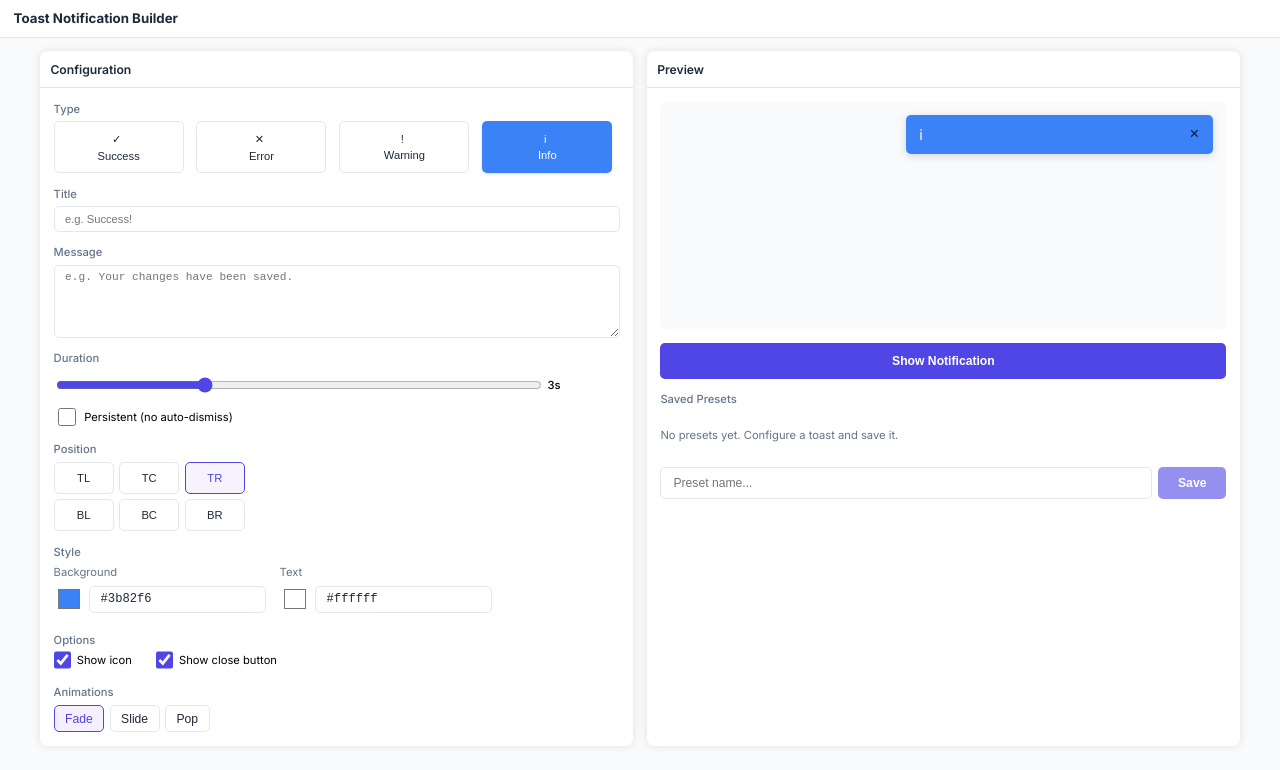
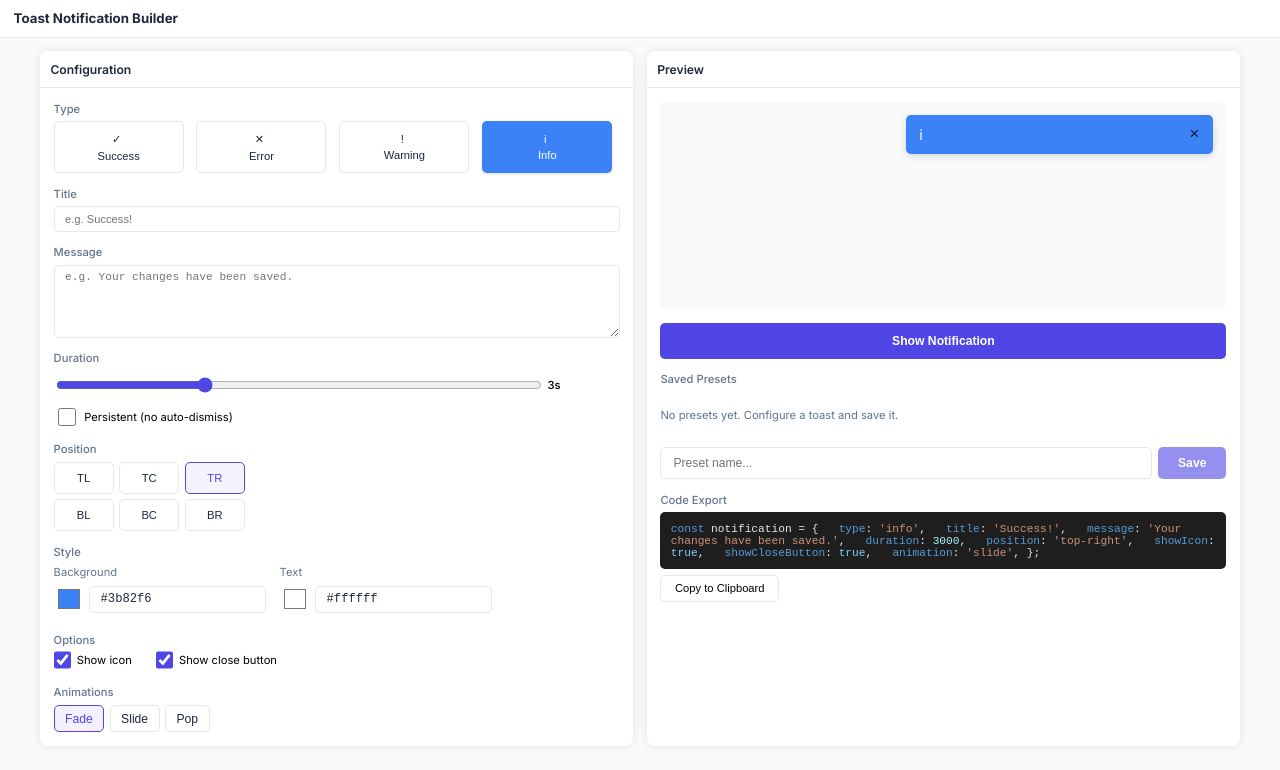
Before and after one commit to ozerenes/toast-notification-builder, a Vue app: page / in a window 1280 px wide. Shown: the top 770 px of the page. Built offline with nearby package versions, Linux system fonts and the light colour scheme.

Commit message:
feat: add code export and copy to builder preview

```diff
--- a/src/components/Builder/BuilderPresets.vue
+++ b/src/components/Builder/BuilderPresets.vue
@@ -129,7 +129,7 @@ function handleSave() {
   display: flex;
   flex-direction: column;
   gap: var(--space-2);
-  max-height: 170px;
+  max-height: 160px;
   overflow-y: auto;
 }
 
@@ -161,7 +161,7 @@ function handleSave() {
 }
 
 .builder-presets__name {
-  font-size: var(--font-size-sm);
+  font-size: var(--font-size-xs);
   font-weight: var(--font-weight-medium);
   color: var(--color-text, #1e293b);
 }
--- a/src/components/Builder/BuilderPreview.vue
+++ b/src/components/Builder/BuilderPreview.vue
@@ -1,13 +1,15 @@
 <script setup lang="ts">
+import { computed, ref } from 'vue'
 import ToastContainer from '@/components/ToastContainer.vue'
 import BuilderPresets from './BuilderPresets.vue'
 import type { ActiveNotification, Position } from '@/domain'
 import type { Preset } from '@/stores/preset.store'
 
-defineProps<{
+const props = defineProps<{
   notifications: ActiveNotification[]
   position: Position
   presets: Preset[]
+  exportCode: string
 }>()
 
 const emit = defineEmits<{
@@ -17,6 +19,49 @@ const emit = defineEmits<{
   loadPreset: [id: string]
   deletePreset: [id: string]
 }>()
+
+const copied = ref(false)
+
+const highlightedCode = computed(() => {
+  const code = props.exportCode
+
+  // Escape HTML
+  let html = code.replace(/&/g, '&amp;').replace(/</g, '&lt;').replace(/>/g, '&gt;')
+
+  // Keywords (const)
+  html = html.replace(/\b(const)\b/g, '<span class="builder-export__token--keyword">$1</span>')
+
+  // Property names (before :)
+  html = html.replace(
+    /(\btype|\btitle|\bmessage|\bduration|\bposition|\bshowIcon|\bshowCloseButton|\banimation)(?=\s*:)/g,
+    '<span class="builder-export__token--property">$1</span>'
+  )
+
+  // Strings ('...')
+  html = html.replace(/'([^']*)'/g, '<span class="builder-export__token--string">\'$1\'</span>')
+
+  // Booleans
+  html = html.replace(/\b(true|false)\b/g, '<span class="builder-export__token--boolean">$1</span>')
+
+  // Numbers
+  html = html.replace(/\b(\d+)\b/g, '<span class="builder-export__token--number">$1</span>')
+
+  return html
+})
+
+async function copyToClipboard() {
+  try {
+    if (typeof navigator !== 'undefined' && navigator.clipboard) {
+      await navigator.clipboard.writeText(props.exportCode)
+      copied.value = true
+      setTimeout(() => {
+        copied.value = false
+      }, 1500)
+    }
+  } catch {
+    // ignore clipboard errors silently
+  }
+}
 </script>
 
 <template>
@@ -39,6 +84,16 @@ const emit = defineEmits<{
       @load="emit('loadPreset', $event)"
       @delete="emit('deletePreset', $event)"
     />
+
+    <section class="builder-export" aria-label="Code export">
+      <h3 class="builder-export__title">Code Export</h3>
+      <div class="builder-export__body">
+        <pre class="builder-export__code"><code v-html="highlightedCode"></code></pre>
+        <button type="button" class="builder-export__copy" @click="copyToClipboard">
+          {{ copied ? 'Copied!' : 'Copy to Clipboard' }}
+        </button>
+      </div>
+    </section>
   </div>
 </template>
 
@@ -79,4 +134,66 @@ const emit = defineEmits<{
 .builder-preview__action:active {
   transform: translateY(1px);
 }
+
+.builder-export {
+  margin-top: var(--space-4);
+  display: flex;
+  flex-direction: column;
+  gap: var(--space-2);
+}
+
+.builder-export__title {
+  margin: 0;
+  font-size: var(--font-size-xs);
+  font-weight: var(--font-weight-medium);
+  color: var(--color-text-muted, #64748b);
+}
+
+.builder-export__body {
+  display: flex;
+  flex-direction: column;
+  gap: var(--space-2);
+}
+
+.builder-export__code {
+  margin: 0;
+  padding: var(--space-3);
+  border-radius: var(--radius-md);
+  background: #1e1e1e;
+  color: #e5e7eb;
+  font-size: var(--font-size-xs);
+  overflow-x: auto;
+  text-wrap: wrap;
+}
+
+.builder-export__code :deep(.builder-export__token--keyword) {
+  color: #569bd5;
+}
+
+.builder-export__code :deep(.builder-export__token--property) {
+  color: #559cd6;
+}
+
+.builder-export__code :deep(.builder-export__token--string) {
+  color: #ce9178;
+}
+
+.builder-export__code :deep(.builder-export__token--number) {
+  color: #a5f3fc;
+}
+
+.builder-export__code :deep(.builder-export__token--boolean) {
+  color: #7dd3fc;
+}
+
+.builder-export__copy {
+  align-self: flex-start;
+  padding: 0.4rem 0.85rem;
+  border-radius: var(--radius-md);
+  border: 1px solid var(--color-border-subtle, #e2e8f0);
+  background: #fff;
+  font-size: var(--font-size-xs);
+  font-weight: var(--font-weight-medium);
+  cursor: pointer;
+}
 </style>
--- a/src/components/BuilderPanel.vue
+++ b/src/components/BuilderPanel.vue
@@ -33,6 +33,23 @@ const previewNotification = computed<ActiveNotification>(() => ({
 }))
 
 const previewNotifications = computed(() => [previewNotification.value])
+
+const exportCode = computed(() => {
+  const { type, title, message, duration, position, showIcon, showCloseButton } = form
+
+  return [
+    'const notification = {',
+    `  type: '${type}',`,
+    `  title: '${title || 'Success!'}',`,
+    `  message: '${message || 'Your changes have been saved.'}',`,
+    `  duration: ${duration},`,
+    `  position: '${position}',`,
+    `  showIcon: ${showIcon},`,
+    `  showCloseButton: ${showCloseButton},`,
+    `  animation: 'slide',`,
+    '};',
+  ].join(' ')
+})
 
 const notificationStore = useNotificationStore()
 const presetStore = usePresetStore()
@@ -87,6 +104,7 @@ function handleDeletePreset(id: string) {
         :notifications="previewNotifications"
         :position="form.position"
         :presets="presetStore.presets"
+        :export-code="exportCode"
         @close="onPreviewClose"
         @show-notification="showNotification"
         @save-preset="handleSavePreset"
@@ -149,7 +167,7 @@ function handleDeletePreset(id: string) {
 
   .builder-panel__preview :deep(.builder-preview__area) {
     flex: 1;
-    min-height: 200px;
+    min-height: 180px;
   }
 }
 </style>
```
